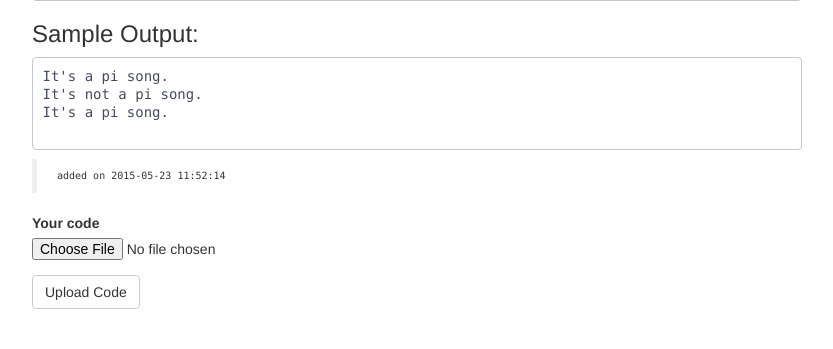
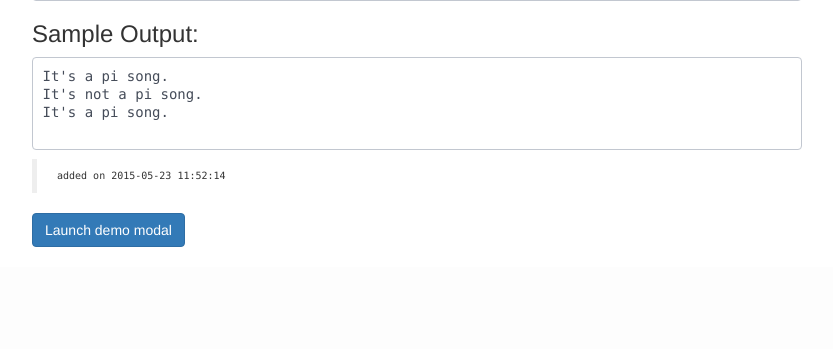
Before and after one commit to girishramnani/FlaskWars, a Flask app: page /questions/1 in a window 1280 px wide. Shown: the part 942-1291 px from the top of the page, without its empty margins (28-861 px from the left). After the commit the page ends 1189 px from the top, so only its background shows below. Run offline with Flask 2, Linux system fonts and the light colour scheme; a user stored in the database is signed in; data comes from the database, SQL or seed files in the repository; some libraries are stand-ins or nearby versions.

Commit message:
the submit model for the code golf challenge

```diff
--- /dev/null
+++ b/app/templates/_submit_modal.html
@@ -0,0 +1,21 @@
+{% import "bootstrap/wtf.html" as wtf %}
+
+<div class="modal fade" id="myModal" tabindex="-1" role="dialog" aria-labelledby="myModalLabel" aria-hidden="true">
+  <div class="modal-dialog">
+    <div class="modal-content">
+      <div class="modal-header">
+        <button type="button" class="close" data-dismiss="modal" aria-label="Close"><span aria-hidden="true">&times;</span></button>
+        <h4 class="modal-title" id="myModalLabel">Modal title</h4>
+      </div>
+      <div class="modal-body">
+          <div class="upload">
+        {{ wtf.quick_form(form,action=url_for("questions.submit",id = question.id),method="post") }}
+
+    </div>
+      </div>
+      <div class="modal-footer">
+        <button type="button" class="btn btn-primary">submit</button>
+      </div>
+    </div>
+  </div>
+</div>
--- a/app/templates/question.html
+++ b/app/templates/question.html
@@ -1,6 +1,4 @@
 {% extends "login.html" %}
-{% import "bootstrap/wtf.html" as wtf %}
-
 {% block form_header %}
     {{ question.title }}
 {% endblock %}
@@ -26,10 +24,13 @@
     <pre>{{ question.test_output }}
     </pre>
     <blockquote style="font-family: 'lucida console';font-size: 10px">added on {{ question.added_on }}</blockquote>
-    <div class="upload">
-        {{ wtf.quick_form(form,action=url_for("questions.submit",id = question.id),method="post") }}
+     <button type="button" class="btn btn-primary" data-toggle="modal" data-target="#myModal">
+  Launch demo modal
+    </button>
 
-    </div>
     <br>
+
+    {%  include "_submit_modal.html" %}
     <br>
+
 {% endblock %}
```
